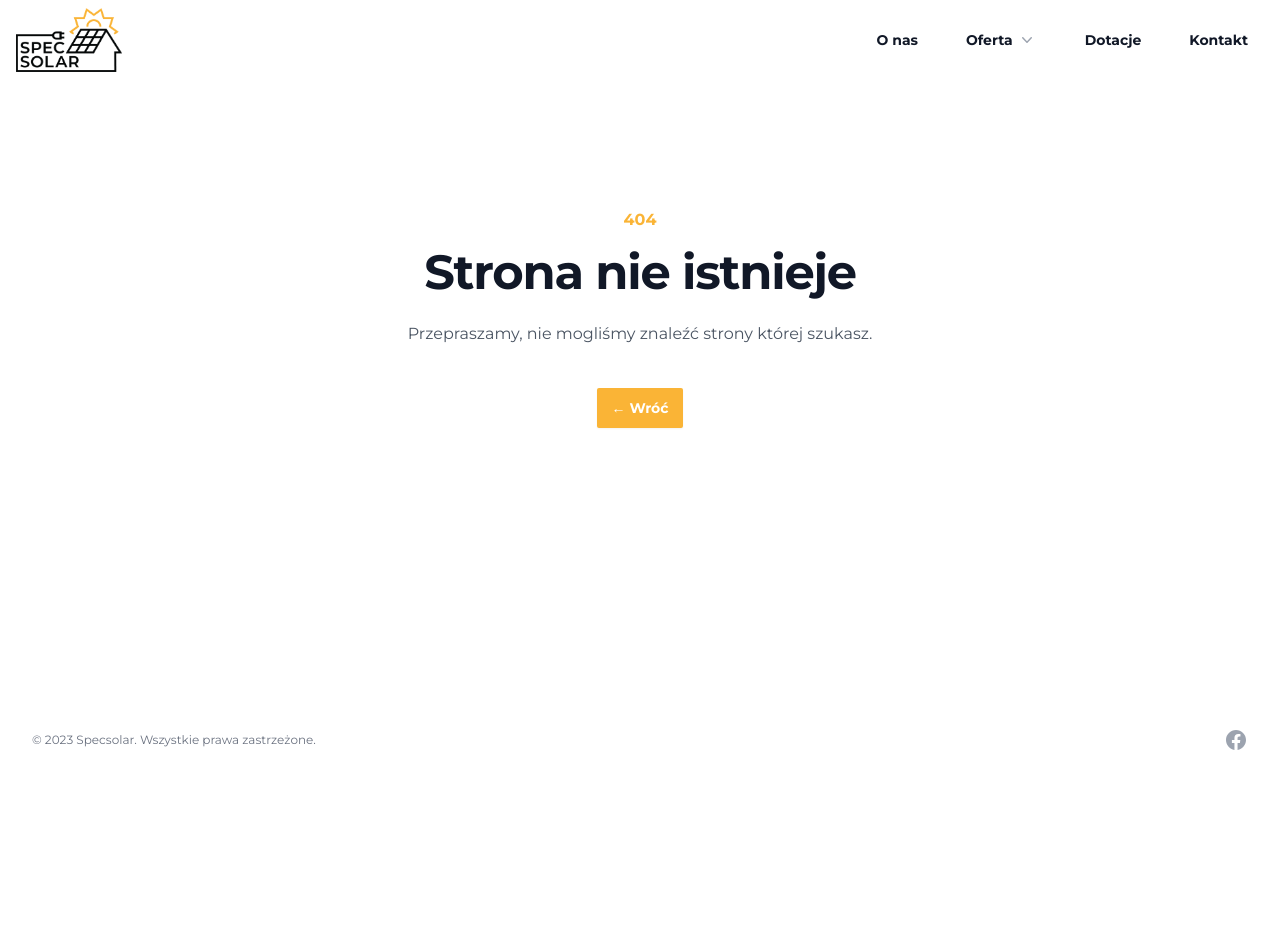
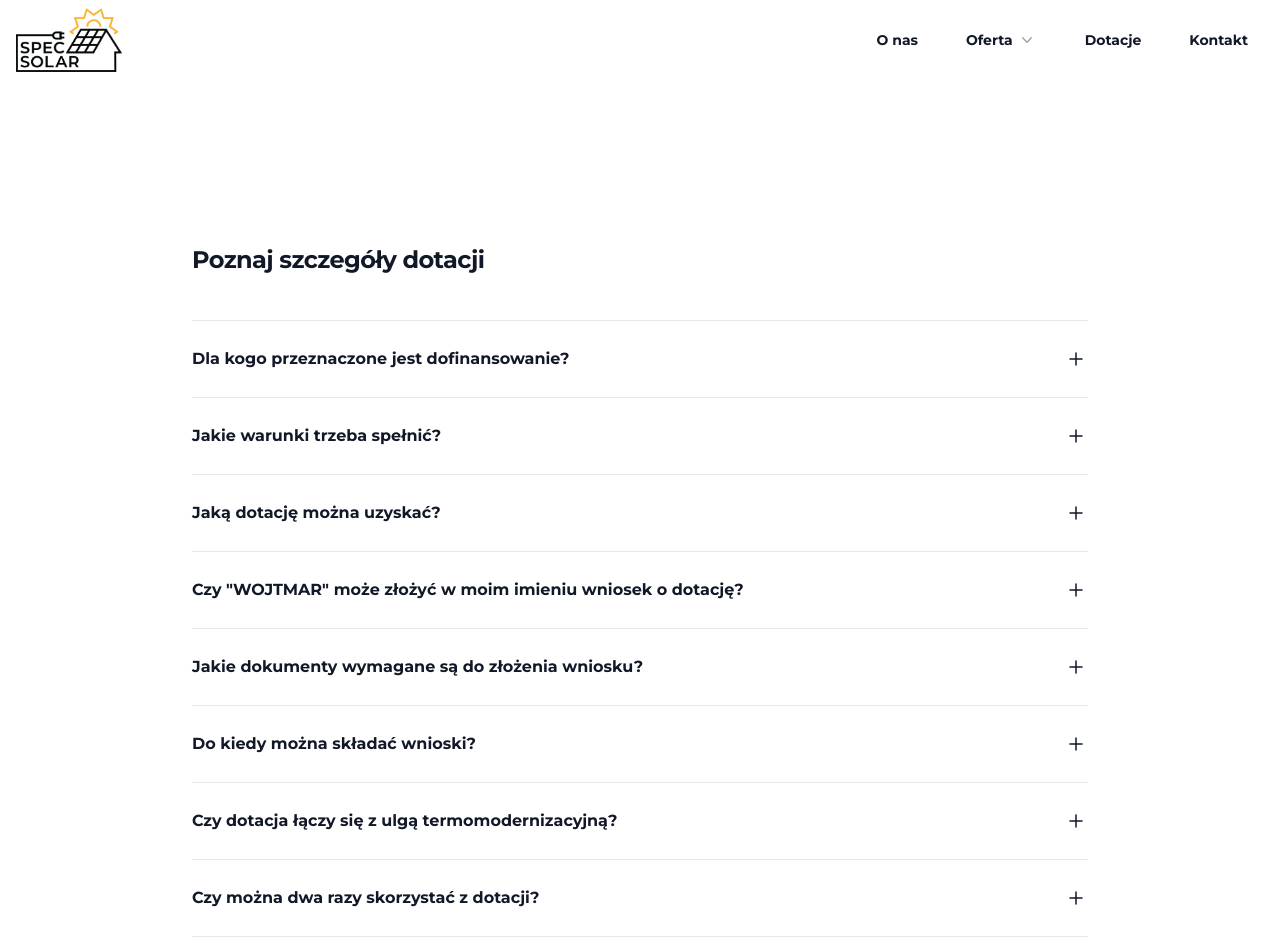
Before and after one commit to maciejlutostanski/specsolar, a SvelteKit app: page /dotacje/warszawska in a window 1280 px wide. Before the commit this address had no page. Shown: the top 952 px of the page. Before the commit the page ends 800 px from the top, so only its background shows below. Built offline with nearby package versions, Linux system fonts and the light colour scheme.

Commit message:
Dotacja warszawska

```diff
--- a/src/routes/dotacje/+page.svelte
+++ b/src/routes/dotacje/+page.svelte
@@ -42,7 +42,11 @@
         imageUrl="/images/dotacje/2.png"
         href="/dotacje/czyste-powietrze"
       />
-      <OfferCard title="Dotacja Warszawska" imageUrl="/images/dotacje/3.png" />
+      <OfferCard
+        title="Dotacja Warszawska"
+        imageUrl="/images/dotacje/3.png"
+        href="/dotacje/warszawska"
+      />
       <OfferCard title="Program “Mój Ciepło”" imageUrl="/images/dotacje/4.png" />
       <OfferCard
         title="Program “Zielona Energia w Gospodarstwie”"
--- /dev/null
+++ b/src/routes/dotacje/warszawska/+page.svelte
@@ -0,0 +1,72 @@
+<script lang="ts">
+  import Faq from '$lib/Faq.svelte';
+  import type { FaqItemType } from '$lib/models/all';
+
+  const faq: FaqItemType[] = [
+    {
+      question: 'Dla kogo przeznaczone jest dofinansowanie?',
+      answer:
+        'Dla osób fizycznych, osób prowadzących działalność gospodarczą, przedsiębiorców, osób prawnych i wspólnot mieszkaniowych.'
+    },
+    {
+      question: 'Jakie warunki trzeba spełnić?',
+      answer: `
+- Nieruchomość musi być zlokalizowana na terenie m.st. Warszawy,
+- Nieruchomość musi być ogrzewana kotłami lub paleniskami na paliwo stałe albo olej opałowy (przed podpisaniem umowy o dofinansowanie będzie kontrola)
+- Należy zlikwidować stare nieefektywne źródło ciepła i zastąpić je nowym.
+      `
+    },
+    {
+      question: 'Jaką dotację można uzyskać?',
+      answer: `
+Dotacja nie może przekroczyć 90% kosztów kwalifikowanych.
+
+- Powietrzna pompa ciepła – do 30 000 zł, ale nie więcej niż 3 000 zł za każdy kW mocy grzewczej urządzenia.
+- Fotowoltaika – do 15 000zł, ale nie więcej niż 5 000zł za każdy KW mocy grzewczej urządzenia.
+      `
+    },
+    {
+      question: 'Czy "WOJTMAR" może złożyć w moim imieniu wniosek o dotację?',
+      answer:
+        'Tak, możemy złożyć wniosek o dotację w imieniu Inwestora, pod warunkiem udzielenia nam odpowiedniego pełnomocnictwa.'
+    },
+    {
+      question: 'Jakie dokumenty wymagane są do złożenia wniosku?',
+      answer: `
+- Pełnomocnictwo
+- Wniosek o udzielenie dotacji
+- Opcjonalnie: Zgoda właściciela / współwłaściciela nieruchomości na realizację inwestycji
+      `
+    },
+    {
+      question: 'Do kiedy można składać wnioski?',
+      answer: 'Wnioski można składać przez cały rok.'
+    },
+    {
+      question: 'Czy dotacja łączy się z ulgą termomodernizacyjną?',
+      answer: `
+Tak dotacja łączy się z ulgą termomodernizacyjną oraz można połączyć ją z dotacją Czyste Powietrze.
+
+Poniesione koszty można odliczyć od podstawy podatku pomniejszając ich wysokość o otrzymaną dotację.`
+    },
+    {
+      question: 'Czy można dwa razy skorzystać z dotacji?',
+      answer:
+        'Dotacja udzielana jest jednorazowo pod dany adres. Jeżeli pod tym samym adresem zostały wykonane dwie instalacje (firmowa i prywatna) – można skorzystać z dopłaty tylko do jednej inwestycji.'
+    },
+    {
+      question:
+        'Z jakim źródłem ciepła muszę połączyć fotowoltaikę, żeby móc ubiegać się o dofinansowanie?',
+      answer: 'Fotowoltaikę można połączyć tylko z pompą ciepła lub ogrzewaniem elektrycznym.'
+    }
+  ];
+</script>
+
+<svelte:head>
+  <title>Mój Prąd | Specsolar.pl</title>
+  <meta name="description" content="Dotacja Warszawska" />
+</svelte:head>
+
+<div>
+  <Faq title="Poznaj szczegóły dotacji" data={faq} />
+</div>
```
